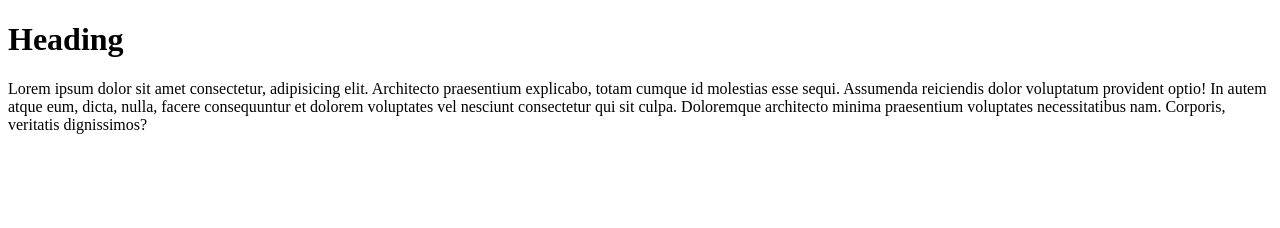
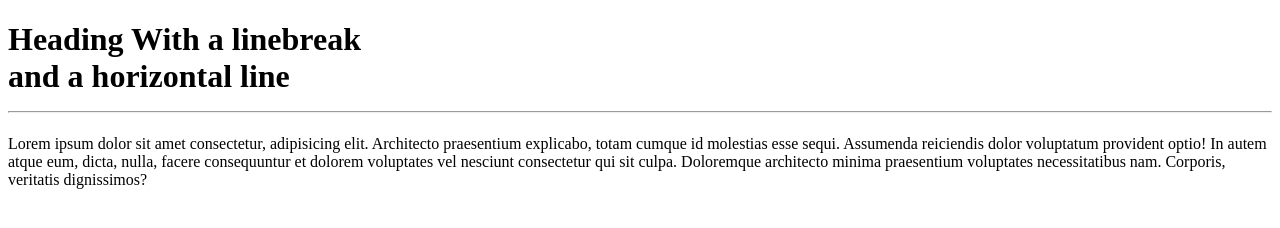
Before and after one commit to AkashKushwahait7/PWSkills_Assignments, a plain HTML site: page 01-18-feb-2024-Getting Started with HTML/2_comments/ex.html in a window 1280 px wide. Drawn offline with Linux system fonts and the light colour scheme.

Commit message:
Update ex.html

```diff
--- a/01-18-feb-2024-Getting Started with HTML/2_comments/ex.html
+++ b/01-18-feb-2024-Getting Started with HTML/2_comments/ex.html
@@ -7,7 +7,7 @@ This comment here is useful for navigate the coder   -->
     <title>Assignment Q2</title>
 </head>     <!-- Header Ends here  -->
 <body>
- <h1>Heading </h1>
+ <h1>Heading With a linebreak<br> and a horizontal line<hr></h1>
    <!-- Note: Lorem50 can generate 50 dummy words   -->
 
  <p>Lorem ipsum dolor sit amet consectetur, adipisicing elit. Architecto praesentium explicabo, totam cumque id molestias esse sequi. Assumenda reiciendis dolor voluptatum provident optio! In autem atque eum, dicta, nulla, facere consequuntur et dolorem voluptates vel nesciunt consectetur qui sit culpa. Doloremque architecto minima praesentium voluptates necessitatibus nam. Corporis, veritatis dignissimos?</p>
```
